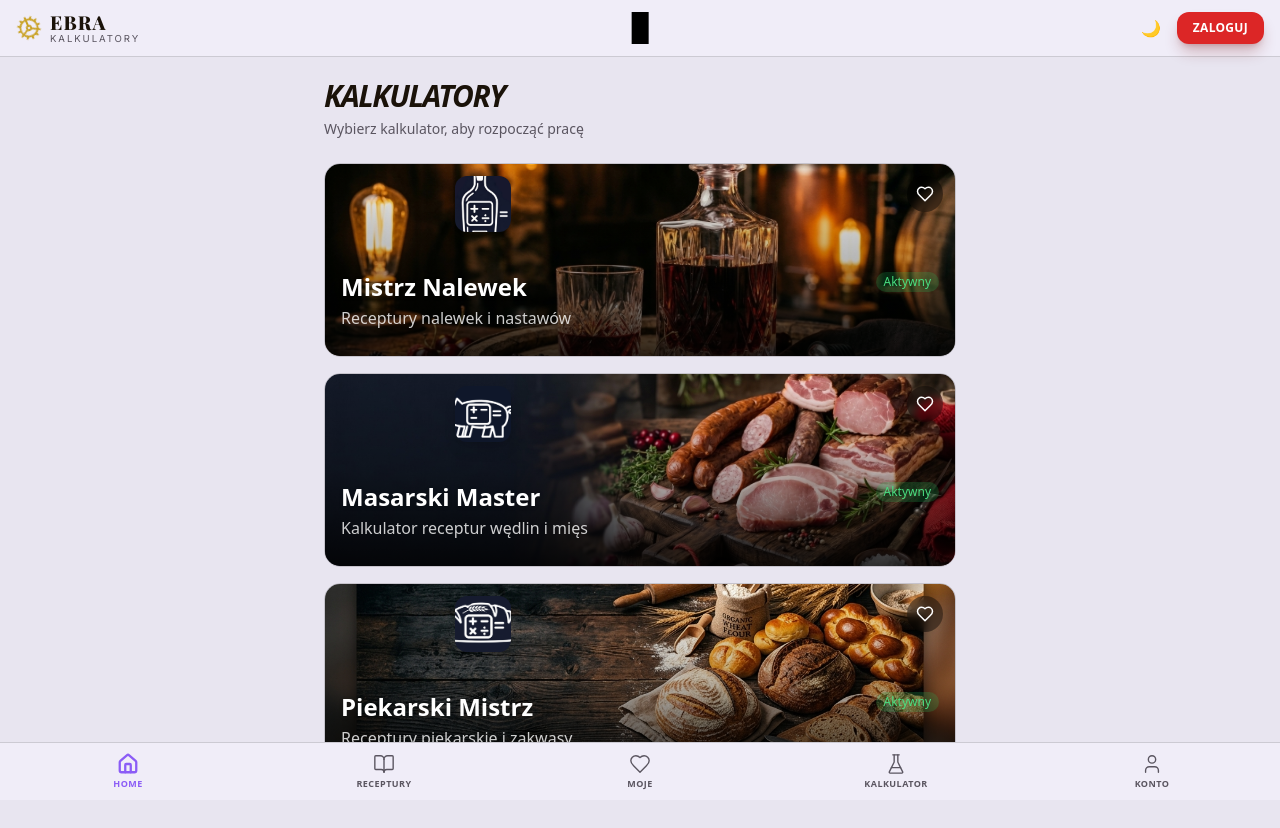
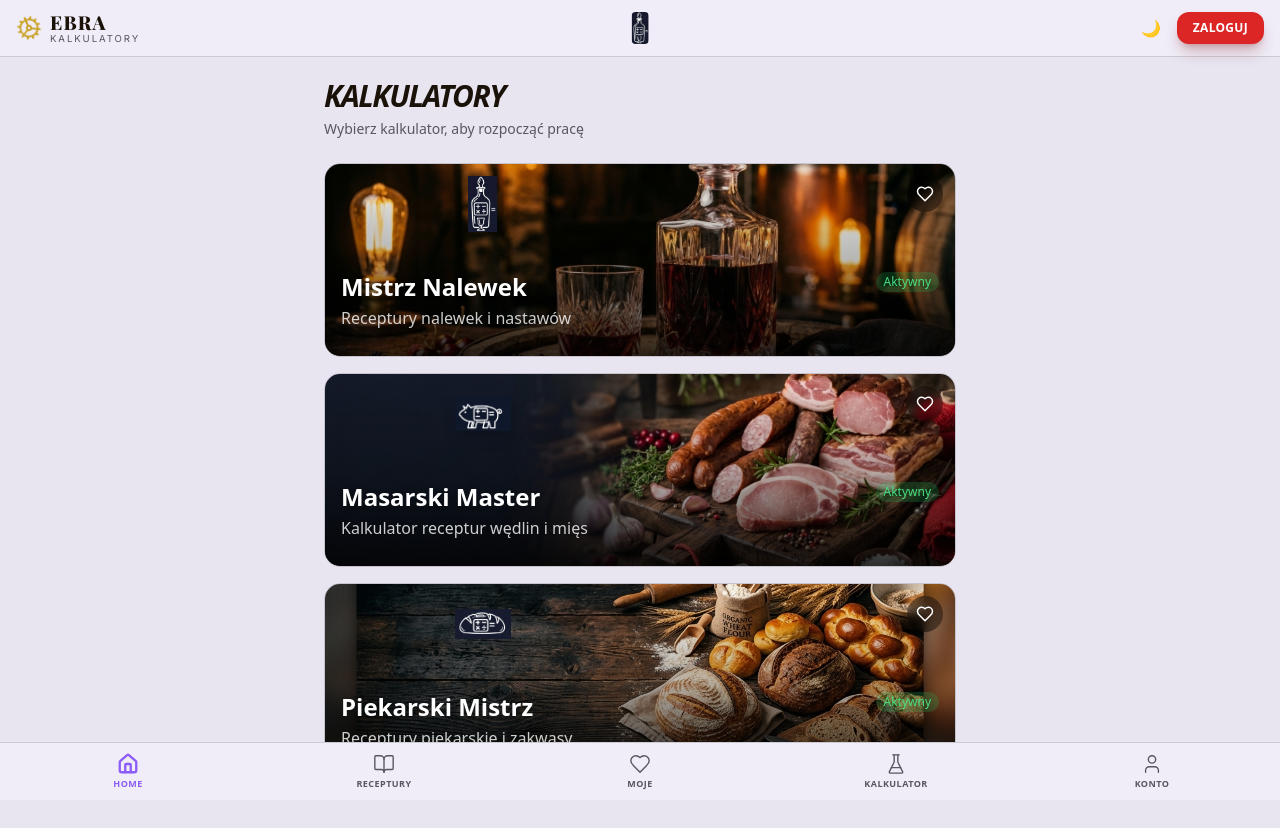
Before and after one commit to krzysiekgodek-ops/nalewki, a React (Vite) app: page / in a window 1280 px wide. Shown: the top 828 px of the page. Built offline with nearby package versions, Linux system fonts and the light colour scheme; no server answers; the database is empty; a web font is replaced by a local one.

Commit message:
poprawa loga nr 2

```diff
--- a/src/components/Header.jsx
+++ b/src/components/Header.jsx
@@ -28,7 +28,7 @@ const Header = ({ user, userProfile, activeTab, setActiveTab, setIsAuthModalOpen
       <img
         src="/nalewki_logo.jpg"
         alt="Nalewkarz Master"
-        className="logo-img h-8 w-auto"
+        className="h-8 w-auto rounded"
       />
     </div>
 
--- a/src/components/HomeScreen.jsx
+++ b/src/components/HomeScreen.jsx
@@ -85,16 +85,12 @@ const HomeScreen = ({ setActiveTab, ads }) => {
                 />
                 <div className="absolute inset-0 bg-gradient-to-t from-black/80 via-black/25 to-transparent" />
                 {/* Logo – góra, 1/4 od lewej krawędzi */}
-                <div
-                  className="absolute top-3 h-14 w-14 rounded-xl overflow-hidden shadow-lg"
+                <img
+                  src={calc.logo}
+                  alt=""
+                  className="absolute top-3 h-14 w-14 object-contain drop-shadow-lg"
                   style={{ left: '25%', transform: 'translateX(-50%)' }}
-                >
-                  <img
-                    src={calc.logo}
-                    alt=""
-                    className="h-full w-full object-cover"
-                  />
-                </div>
+                />
               </div>
               {/* Napis – 40px odstępu od dołu logo (logo kończy się na 68px → tekst od 108px) */}
               <div className="absolute left-0 right-0 px-4 flex items-start justify-between" style={{ top: '108px' }}>
```
